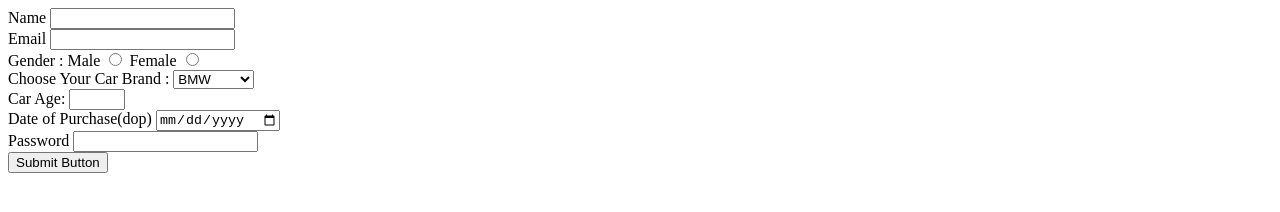
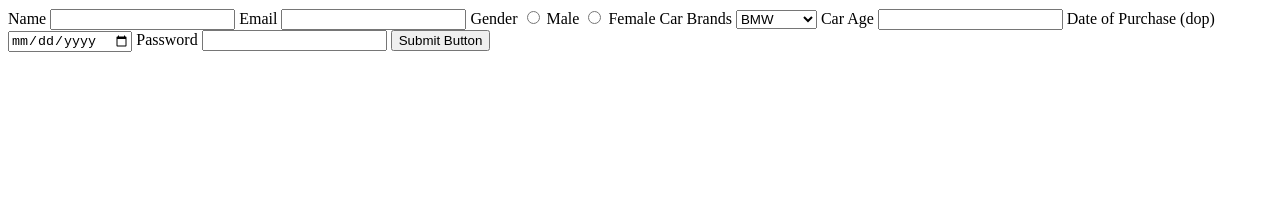
Before and after one commit to acciojob/car-insurance-form-PratapChaudhari, a website: page main.html in a window 1280 px wide. Drawn offline with Linux system fonts and the light colour scheme.

Commit message:
created a submission

```diff
--- a/main.html
+++ b/main.html
@@ -8,65 +8,32 @@
 
 <body>
 	<!-- the entire body must be written by student -->
+    <script type="text/javascript" src="./script.js">
+</script>
 <form method="post">
-
-		<!--name-->
-		<div>
 	<label for="name">Name</label>
-			<input type="Text" id="name" required>
-		</div>
-
-		<!--Email-->
-		<div>
+	<input type="text" id="name" required>
 	<label for="email">Email</label>
-			<input type="Email" id="email" required>
-		</div>
-
-		<!--Gender-->
-		<div>
-			<label>Gender : </label>
-			<label for="gender-m">Male</label>
-			<input type="radio" id="gender-m" name="gender" required>
-			<label for="gender-f">Female</label>
-			<input type="radio" id="gender-f" name="gender" required>
-		</div>
-
-        <!--Car Brands-->
-		<div>
-            <label for="cars">Choose Your Car Brand : </label>
-              <select name="car" id="cars" required>
+	<input type="email" id="email" required>
+	<label>Gender</label>
+	<input type="radio" name="gender" id="gender_m" required>
+	<label for="geender_m">Male</label>
+	<input type="radio" name="gender" id="gender_f" required>
+	<label for="gender_f">Female</label>
+	<label for="cars">Car Brands</label>
+	<select id="cars">
 		<option value="BMW">BMW</option>
 		<option value="Audi">Audi</option>
-                <option value="Marcedez">Mercedez</option>
+		<option value="Mercedez">Mercedez</option>
 	</select>
-        </div>
-
-		<!--Car Age-->
-		<div>
-          <label for="car-age">Car Age:</label>
-          <input type="number" id="car-age" min="0" max="40" required >
-       </div>
-
-	  <!--DOP-->
-	  <div>
-        <label for="dop">Date of Purchase(dop)</label>
-		<input type="date" id="dop" required >
-      </div>
-
-      <!--Password-->
-	  <div>
+	<label for="carage">Car Age</label>
+	<input type="number" id="carage" required>
+	<label for="dop">Date of Purchase (dop)</label>
+	<input type="date" id="dop" required>
 	<label for="password">Password</label>
 	<input type="password" id="password" required>
-      </div>
-
-      <!--Submit-->
-		<div>
 	<button type="submit">Submit Button</button>
-		</div>
 </form>
-    <script type="text/javascript" src="./script.js">
-</script>
-
 </body>
 
 </html>
```
Lines whose indentation alone changed are shown as unchanged.
